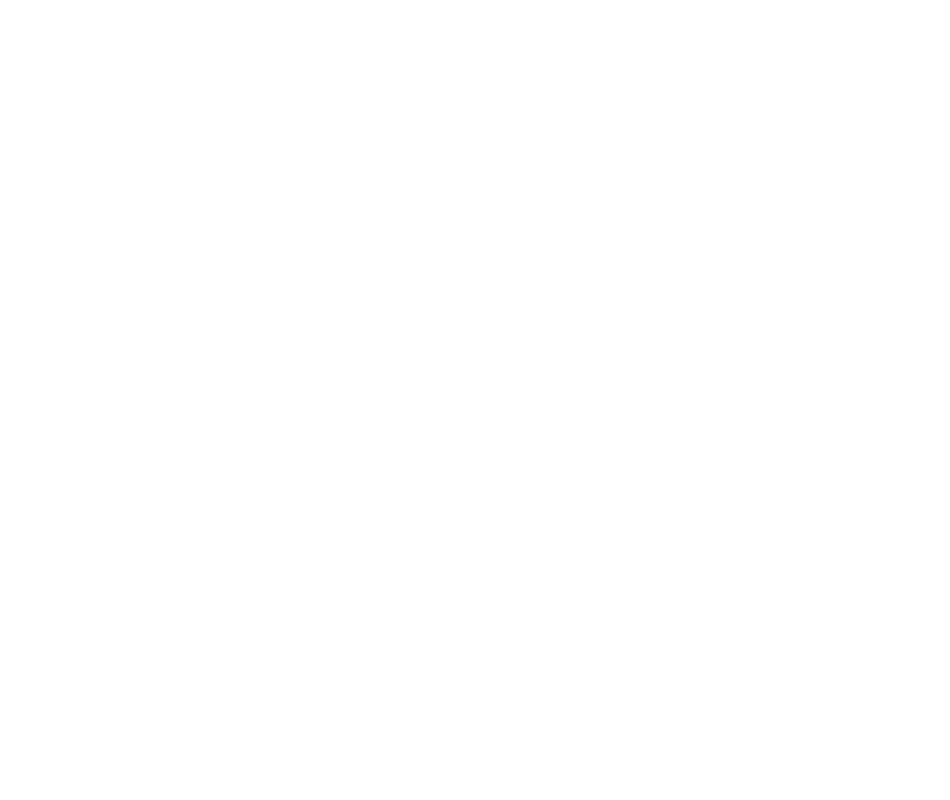
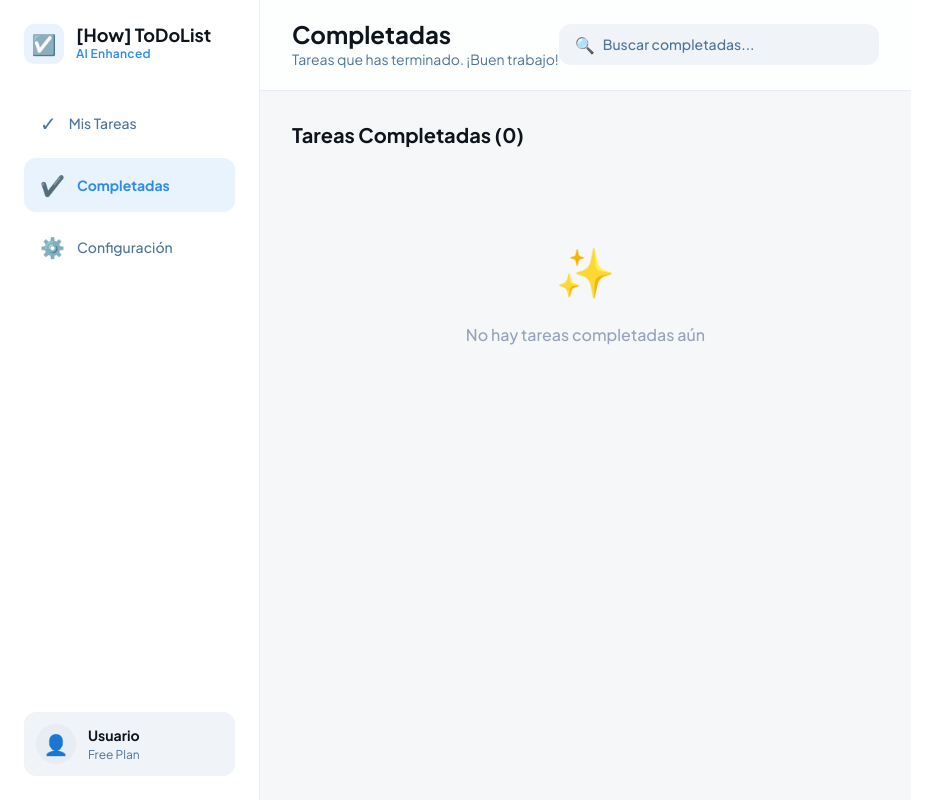
Before and after one commit to VarozXYZ/how-to-do-list, a React (Vite) app: page /completed in a window 1280 px wide. Before the commit this address had no page. Shown: the whole page, without its empty margins (0-950 px from the left). Built offline with nearby package versions, Linux system fonts and the light colour scheme.

Commit message:
feat: add CardsContext and Completed tasks page with shared state

```diff
--- a/src/App.jsx
+++ b/src/App.jsx
@@ -1,17 +1,22 @@
 import { BrowserRouter, Routes, Route, Navigate } from 'react-router-dom'
+import { CardsProvider } from './context/CardsContext'
 import Login from './components/auth/Login'
 import Register from './components/auth/Register'
 import Dashboard from './pages/Dashboard'
+import Completed from './pages/Completed'
 
 function App() {
   return (
     <BrowserRouter>
+      <CardsProvider>
         <Routes>
           <Route path="/login" element={<Login />} />
           <Route path="/register" element={<Register />} />
           <Route path="/dashboard" element={<Dashboard />} />
+          <Route path="/completed" element={<Completed />} />
           <Route path="/" element={<Navigate to="/login" replace />} />
         </Routes>
+      </CardsProvider>
     </BrowserRouter>
   )
 }
--- /dev/null
+++ b/src/context/CardsContext.jsx
@@ -0,0 +1,91 @@
+import { createContext, useState, useContext } from 'react'
+
+const CardsContext = createContext(null)
+
+// Example cards
+const initialCards = [
+  {
+    id: 1,
+    title: 'Plan Q3 Strategy',
+    description: 'Draft initial outline based on Q3 goals, focusing on social media growth.',
+    category: 'Marketing',
+    completed: false,
+    aiEnhanced: true
+  },
+  {
+    id: 2,
+    title: 'Buy Groceries',
+    description: 'Milk, Eggs, Bread, and organic vegetables for the week.',
+    category: 'Personal',
+    completed: false,
+    aiEnhanced: false
+  },
+  {
+    id: 3,
+    title: 'Update Website Hero',
+    description: 'Replace current image with the new 3D render and update CTA buttons.',
+    category: 'Design',
+    completed: false,
+    aiEnhanced: false
+  },
+  {
+    id: 4,
+    title: 'Team Sync',
+    description: 'Weekly sync with the development team to discuss sprint progress.',
+    category: 'Work',
+    completed: false,
+    aiEnhanced: false
+  },
+  {
+    id: 5,
+    title: 'Competitor Analysis',
+    description: "Review top 3 competitors' pricing models and feature sets.",
+    category: 'Research',
+    completed: false,
+    aiEnhanced: false
+  }
+]
+
+export const CardsProvider = ({ children }) => {
+  const [cards, setCards] = useState(initialCards)
+
+  const addCard = (newCard) => {
+    setCards([newCard, ...cards])
+  }
+
+  const deleteCard = (id) => {
+    setCards(cards.filter(card => card.id !== id))
+  }
+
+  const toggleComplete = (id) => {
+    setCards(cards.map(card =>
+      card.id === id ? { ...card, completed: !card.completed } : card
+    ))
+  }
+
+  const activeCards = cards.filter(card => !card.completed)
+  const completedCards = cards.filter(card => card.completed)
+
+  const value = {
+    cards,
+    activeCards,
+    completedCards,
+    addCard,
+    deleteCard,
+    toggleComplete
+  }
+
+  return (
+    <CardsContext.Provider value={value}>
+      {children}
+    </CardsContext.Provider>
+  )
+}
+
+export const useCards = () => {
+  const context = useContext(CardsContext)
+  if (!context) {
+    throw new Error('useCards must be used within a CardsProvider')
+  }
+  return context
+}
--- /dev/null
+++ b/src/pages/Completed.jsx
@@ -0,0 +1,79 @@
+import { useState } from 'react'
+import Sidebar from '../components/layout/Sidebar'
+import CardItem from '../components/cards/CardItem'
+import { useCards } from '../context/CardsContext'
+import './Dashboard.css'
+
+const Completed = () => {
+  const { completedCards, toggleComplete, deleteCard } = useCards()
+  const [searchQuery, setSearchQuery] = useState('')
+
+  const filteredCards = completedCards.filter(card => {
+    const query = searchQuery.toLowerCase()
+    return (
+      card.title.toLowerCase().includes(query) ||
+      card.description.toLowerCase().includes(query) ||
+      card.category.toLowerCase().includes(query)
+    )
+  })
+
+  return (
+    <div className="dashboard-wrapper">
+      <Sidebar />
+
+      <main className="dashboard-main">
+        {/* Header */}
+        <header className="dashboard-header">
+          <div className="header-left">
+            <h2 className="header-title">Completadas</h2>
+            <p className="header-subtitle">Tareas que has terminado. ¡Buen trabajo!</p>
+          </div>
+          <div className="header-right">
+            <div className="search-wrapper">
+              <span className="search-icon">🔍</span>
+              <input
+                type="text"
+                className="search-input"
+                placeholder="Buscar completadas..."
+                value={searchQuery}
+                onChange={(e) => setSearchQuery(e.target.value)}
+              />
+            </div>
+          </div>
+        </header>
+
+        {/* Content Area */}
+        <div className="dashboard-content">
+          <div className="section-header">
+            <h3 className="section-title">
+              Tareas Completadas ({completedCards.length})
+            </h3>
+          </div>
+
+          {/* Card Grid */}
+          <div className="cards-grid">
+            {filteredCards.length > 0 ? (
+              filteredCards.map(card => (
+                <CardItem
+                  key={card.id}
+                  card={card}
+                  onToggleComplete={toggleComplete}
+                  onDelete={deleteCard}
+                />
+              ))
+            ) : (
+              <div className="no-results">
+                <span>✨</span>
+                <p>{completedCards.length === 0
+                  ? 'No hay tareas completadas aún'
+                  : 'No se encontraron tareas'}</p>
+              </div>
+            )}
+          </div>
+        </div>
+      </main>
+    </div>
+  )
+}
+
+export default Completed
--- a/src/pages/Dashboard.jsx
+++ b/src/pages/Dashboard.jsx
@@ -1,57 +1,13 @@
 import { useState } from 'react'
-import { Form, InputGroup } from 'react-bootstrap'
 import Sidebar from '../components/layout/Sidebar'
 import CardItem from '../components/cards/CardItem'
 import CardDetail from '../components/cards/CardDetail'
+import { useCards } from '../context/CardsContext'
 import './Dashboard.css'
 
-// Example cards - remove later
-const exampleCards = [
-  {
-    id: 1,
-    title: 'Plan Q3 Strategy',
-    description: 'Draft initial outline based on Q3 goals, focusing on social media growth.',
-    category: 'Marketing',
-    completed: false,
-    aiEnhanced: true
-  },
-  {
-    id: 2,
-    title: 'Buy Groceries',
-    description: 'Milk, Eggs, Bread, and organic vegetables for the week.',
-    category: 'Personal',
-    completed: false,
-    aiEnhanced: false
-  },
-  {
-    id: 3,
-    title: 'Update Website Hero',
-    description: 'Replace current image with the new 3D render and update CTA buttons.',
-    category: 'Design',
-    completed: false,
-    aiEnhanced: false
-  },
-  {
-    id: 4,
-    title: 'Team Sync',
-    description: 'Weekly sync with the development team to discuss sprint progress.',
-    category: 'Work',
-    completed: false,
-    aiEnhanced: false
-  },
-  {
-    id: 5,
-    title: 'Competitor Analysis',
-    description: "Review top 3 competitors' pricing models and feature sets.",
-    category: 'Research',
-    completed: false,
-    aiEnhanced: false
-  }
-]
-
 const Dashboard = () => {
+  const { activeCards, addCard, deleteCard, toggleComplete } = useCards()
   const [searchQuery, setSearchQuery] = useState('')
-  const [cards, setCards] = useState(exampleCards)
   const [showModal, setShowModal] = useState(false)
   const [filterCategory, setFilterCategory] = useState('all')
   const [sortBy, setSortBy] = useState('newest')
@@ -66,26 +22,12 @@ const Dashboard = () => {
     { value: 'z-a', label: 'Z-A' }
   ]
 
-  const handleToggleComplete = (id) => {
-    setCards(cards.map(card =>
-      card.id === id ? { ...card, completed: !card.completed } : card
-    ))
-  }
-
   const handleAiAssist = (id) => {
     console.log('AI Assist clicked for card:', id)
   }
 
-  const handleSaveCard = (newCard) => {
-    setCards([newCard, ...cards])
-  }
-
-  const handleDeleteCard = (id) => {
-    setCards(cards.filter(card => card.id !== id))
-  }
-
   // Filter and sort cards
-  const filteredCards = cards
+  const filteredCards = activeCards
     .filter(card => {
       const query = searchQuery.toLowerCase()
       const matchesSearch = (
@@ -215,9 +157,9 @@ const Dashboard = () => {
                 <CardItem
                   key={card.id}
                   card={card}
-                  onToggleComplete={handleToggleComplete}
+                  onToggleComplete={toggleComplete}
                   onAiAssist={handleAiAssist}
-                  onDelete={handleDeleteCard}
+                  onDelete={deleteCard}
                 />
               ))
             ) : (
@@ -238,7 +180,7 @@ const Dashboard = () => {
         <CardDetail
           show={showModal}
           onHide={() => setShowModal(false)}
-          onSave={handleSaveCard}
+          onSave={addCard}
         />
       </main>
     </div>
```
Lines whose indentation alone changed are shown as unchanged.
